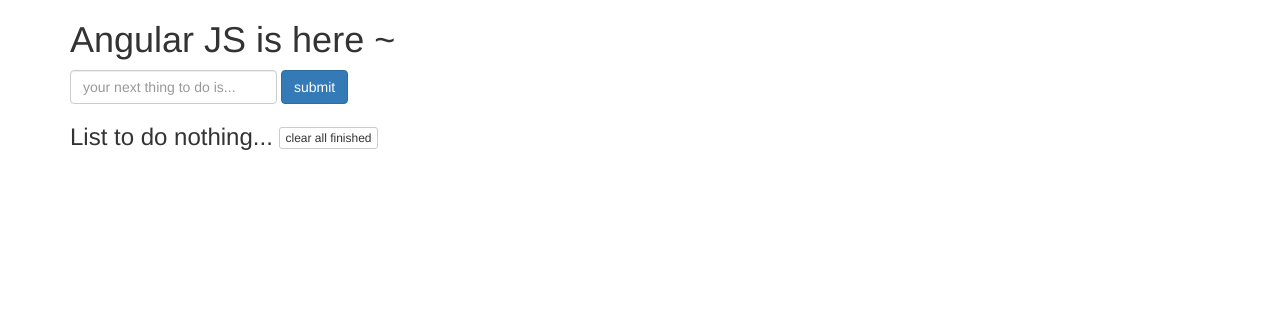
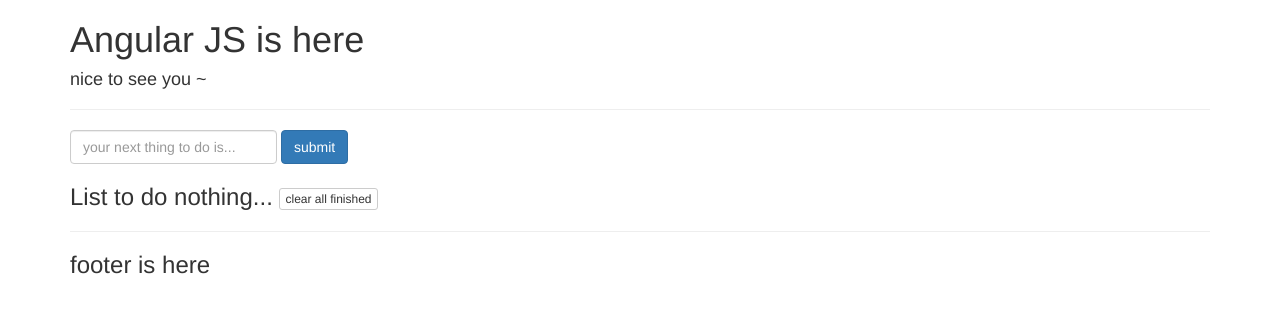
Before and after one commit to chunyenHuang/todo, a website: page public/index.html at #!/user/John in a window 1280 px wide. Drawn offline with nearby package versions, Linux system fonts and the light colour scheme; no server answers.

Commit message:
First commit with custom directives.

```diff
--- a/public/app.js
+++ b/public/app.js
@@ -11,6 +11,19 @@
     vm.user = res.data;
   })
 }
+
+app.directive('greeting', greeting);
+function greeting() {
+  return {
+    templateUrl: './pages/greeting.home.html'
+  }
+}
+
+app.directive('footer', function () {
+  return {
+    templateUrl: './pages/footer.html'
+  }
+})
 
 app.controller('todoController', todo);
 app.$inject = ['$http', '$scope'];
--- a/public/index.html
+++ b/public/index.html
@@ -8,7 +8,8 @@
   <body ng-app='todo'>
     <div class="container">
       <div ng-controller="homeController as home">
-        <h1>{{home.message}} ~ {{home.user.name}}</h1>
+        <h1>{{home.message}}</h1>
+        <greeting></greeting>
       </div>
       <div ng-controller="todoController as todo">
         <form class="form-inline" ng-submit='todo.create()'>
@@ -44,6 +45,7 @@
           </li>
         </ul>
       </div>
+      <footer></footer>
     </div>
 
     <script src="https://ajax.googleapis.com/ajax/libs/angularjs/1.4.9/angular.min.js"></script>
--- /dev/null
+++ b/public/pages/footer.html
@@ -0,0 +1,2 @@
+<hr>
+<h3>footer is here</h3>
--- /dev/null
+++ b/public/pages/greeting.home.html
@@ -0,0 +1,2 @@
+<h4>nice to see you ~ {{home.user.name}}</h4>
+<hr>
```
